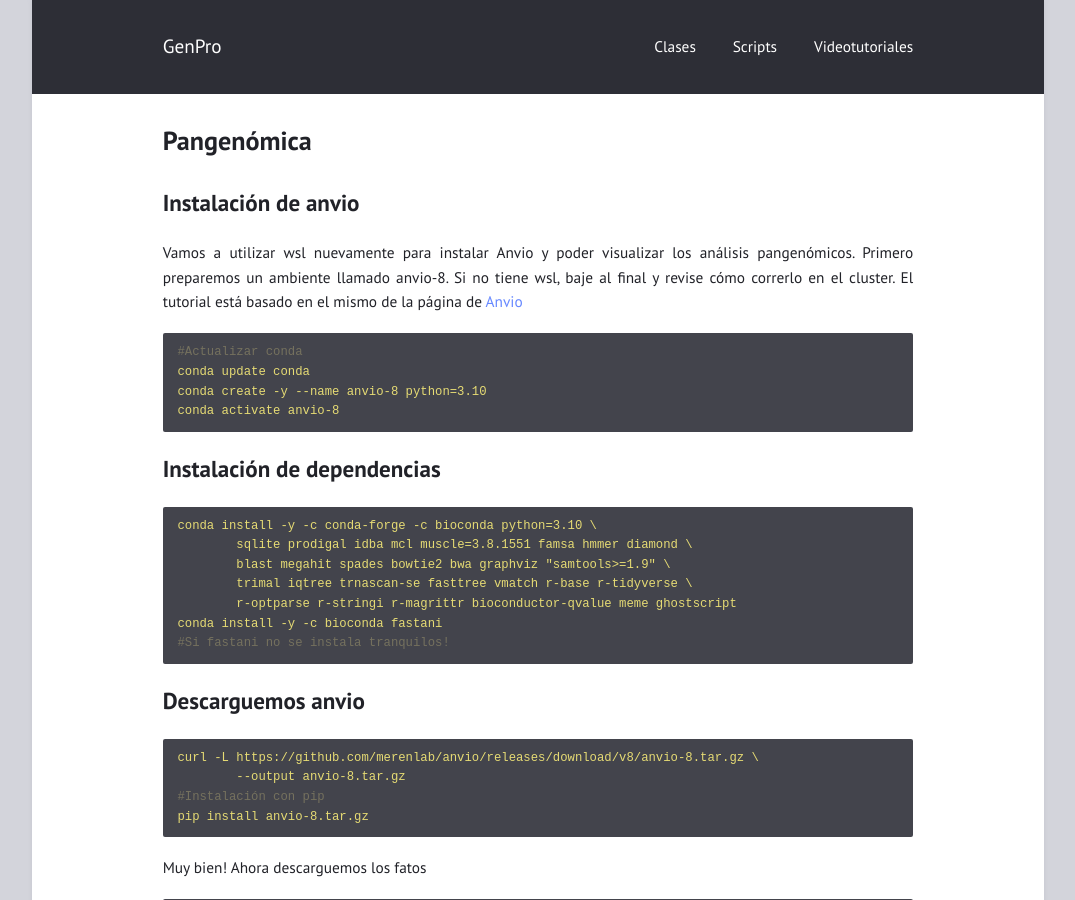
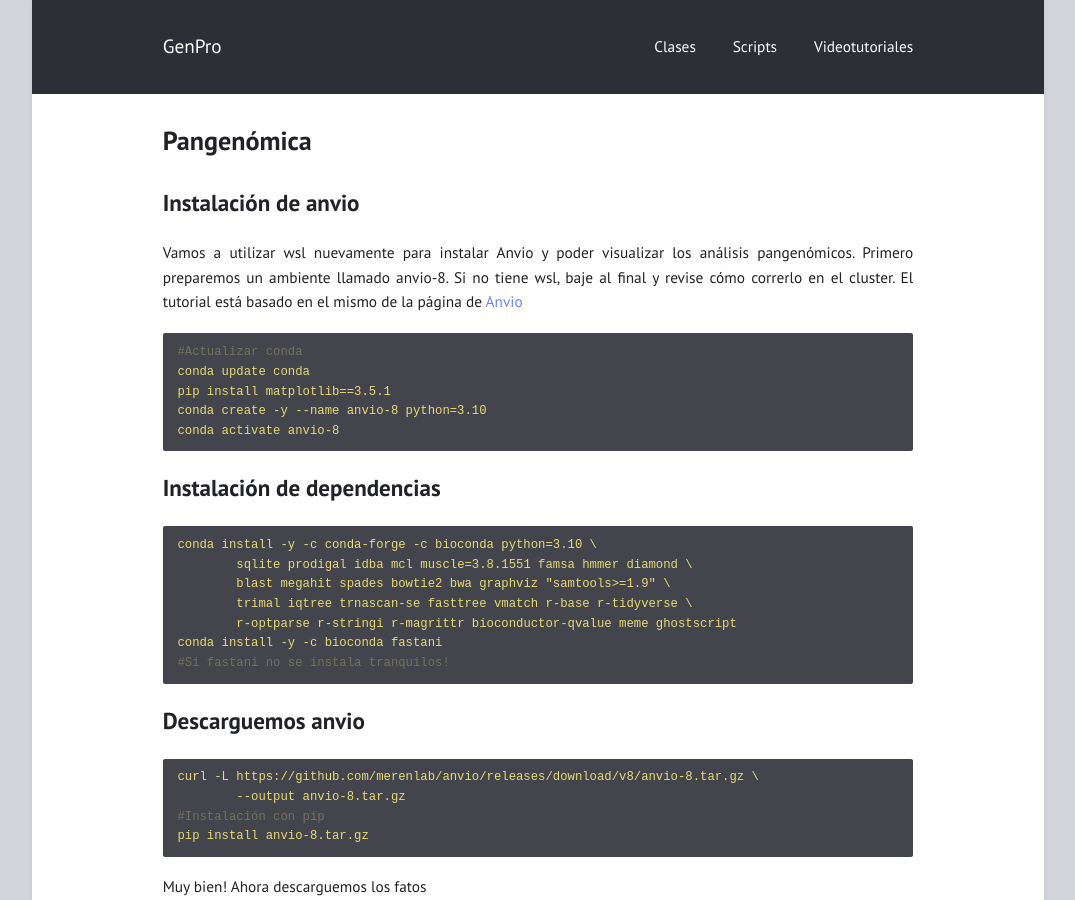
Before and after one commit to braddmg/GenPro, a Jekyll site: the page built from _posts/2024-09-21-Pangenómica.md, in a window 1280 px wide and 900 px high. Shown: the whole window, without its empty margins (102-1177 px from the left). Built offline with Jekyll 4.4.1, drawn with Linux system fonts in a browser that asks for light colours.

Commit message:
Update 2024-09-21-Pangenómica.md

````diff
--- a/_posts/2024-09-21-Pangenómica.md
+++ b/_posts/2024-09-21-Pangenómica.md
@@ -8,6 +8,7 @@
 ```yml
 #Actualizar conda
 conda update conda
+pip install matplotlib==3.5.1
 conda create -y --name anvio-8 python=3.10
 conda activate anvio-8
 ```
````
